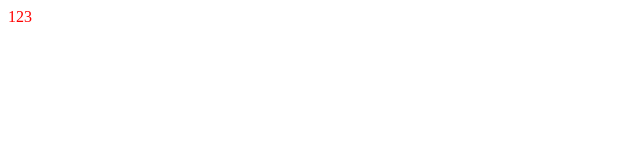
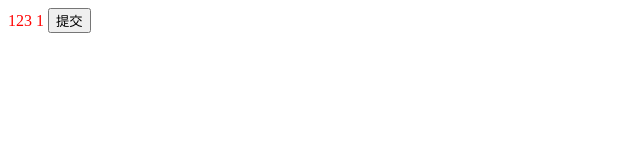
Before and after one commit to xiangshuye/webpack-test, a Vue app: page / in a window 1280 px wide. Shown: the top 160 px of the page, without its empty margins (0-640 px from the left). Built offline with nearby package versions, Linux system fonts and the light colour scheme.

Commit message:
mapState depen

```diff
--- a/package.json
+++ b/package.json
@@ -30,7 +30,12 @@
     "autoprefixer": "^9.4.6",
     "babel-core": "^6.26.3",
     "babel-loader": "^7.1.5",
+    "babel-plugin-transform-object-rest-spread": "^6.26.0",
+    "babel-plugin-transform-runtime": "^6.23.0",
     "babel-preset-env": "^1.7.0",
+    "babel-preset-es2015": "^6.24.1",
+    "babel-preset-stage-3": "^6.24.1",
+    "babel-runtime": "^6.26.0",
     "clean-webpack-plugin": "^1.0.1",
     "copy-webpack-plugin": "^4.6.0",
     "css-loader": "^2.1.0",
--- a/src/App.vue
+++ b/src/App.vue
@@ -1,38 +1,15 @@
 <template>
   <div id="app">
-    <span>123</span>
-    <!-- <img src="static/image/163-1.png" alt="ai" width="100"> -->
-    <!-- <img src="@/asset/123.jpg" alt="" width="100"> -->
-    <!-- <div id="editor"></div> -->
+    <router-view/>
   </div>
 </template>
 
 <script>
-// import Vditor from 'vditor'
 export default {
-    name: "App",
-    data(){
-        return {
-            editor: '',
-        }
-    },
-    mounted(){
-        // this.vditor = new Vditor("editor",{
-        //     height: 400
-        // })
-        // this.vditor.focus()
-    },
-    created(){
-
-    }
+    name: "App"
 }
 </script>
 
+<style lang="less">
 
-<style lang="less">
-#app {
-  span {
-    color: red;
-  }
-}
 </style>
--- a/src/index.js
+++ b/src/index.js
@@ -1,10 +1,13 @@
 import Vue from 'vue';
 import router from '@/router/index';
+import store from '@/store/index'
+
 
 import App from './App';
 // import "vditor/dist/index.classic.css";
 new Vue({
     el:"#app",
     router,
+    store,
     render: h => h(App)
 })
--- a/src/router/index.js
+++ b/src/router/index.js
@@ -5,5 +5,11 @@ Vue.use(VueRouter);
 
 export default new VueRouter({
     mode: 'history',
-    routes: []
+    routes: [{
+        path: '/',
+        meta: {
+            title: '登录'
+        },
+        component: (resolve) => require(['@/views/userManage/user/userList.vue'], resolve)
+    }]
 })
--- a/src/store/index.js
+++ b/src/store/index.js
@@ -1,12 +1,17 @@
+import Vue from 'vue';
 import Vuex from 'vuex';
-
+Vue.use(Vuex);
 export default new Vuex.Store({
     state: {
-        count: 1
+        count: 1,
+        page: 10
     },
-    mutation: { // 同步提交
-        increase(state) {
+    mutations: { // 同步提交
+        increment(state) {
             state.count++
+        },
+        addPage(state){
+            state.page++
         }
     }
 })
--- a/src/views/userManage/user/userList.vue
+++ b/src/views/userManage/user/userList.vue
@@ -1,15 +1,45 @@
 <template>
-    <div>
-
-    </div>
+  <div>
+    <span>123</span>
+    <span>
+      {{count}}
+    </span>
+    <button type="button" @click='add'>提交</button>
+  </div>
 </template>
 
 <script>
+import { mapState } from 'vuex'
 export default {
-
+    name: "App",
+    data(){
+        return {
+            // count: this.$store.state.count,
+        }
+    },
+    computed:{
+      count(){
+        return  this.$store.state.count
+      },
+      ...mapState([
+        'page'
+      ])
+    },
+    methods:{
+      add(){
+        this.$store.commit('increment')
+      }
+    },
+    mounted(){
+    },
+    created(){
+        console.dir(this.$store.state.count)
+    }
 }
 </script>
 
-<style lang="less" scoped>
-
+<style lang="less">
+  span {
+    color: red;
+  }
 </style>
```
Also changed, not shown: .babelrc.
